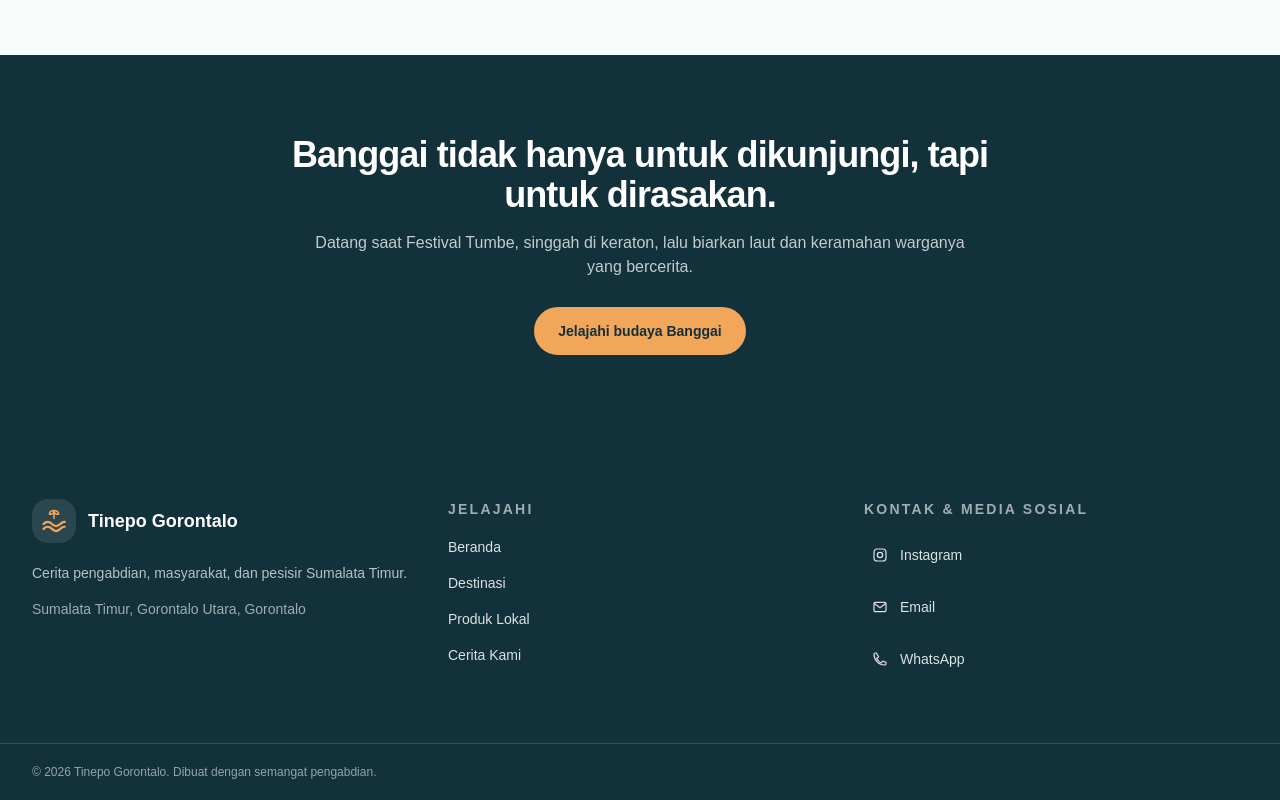
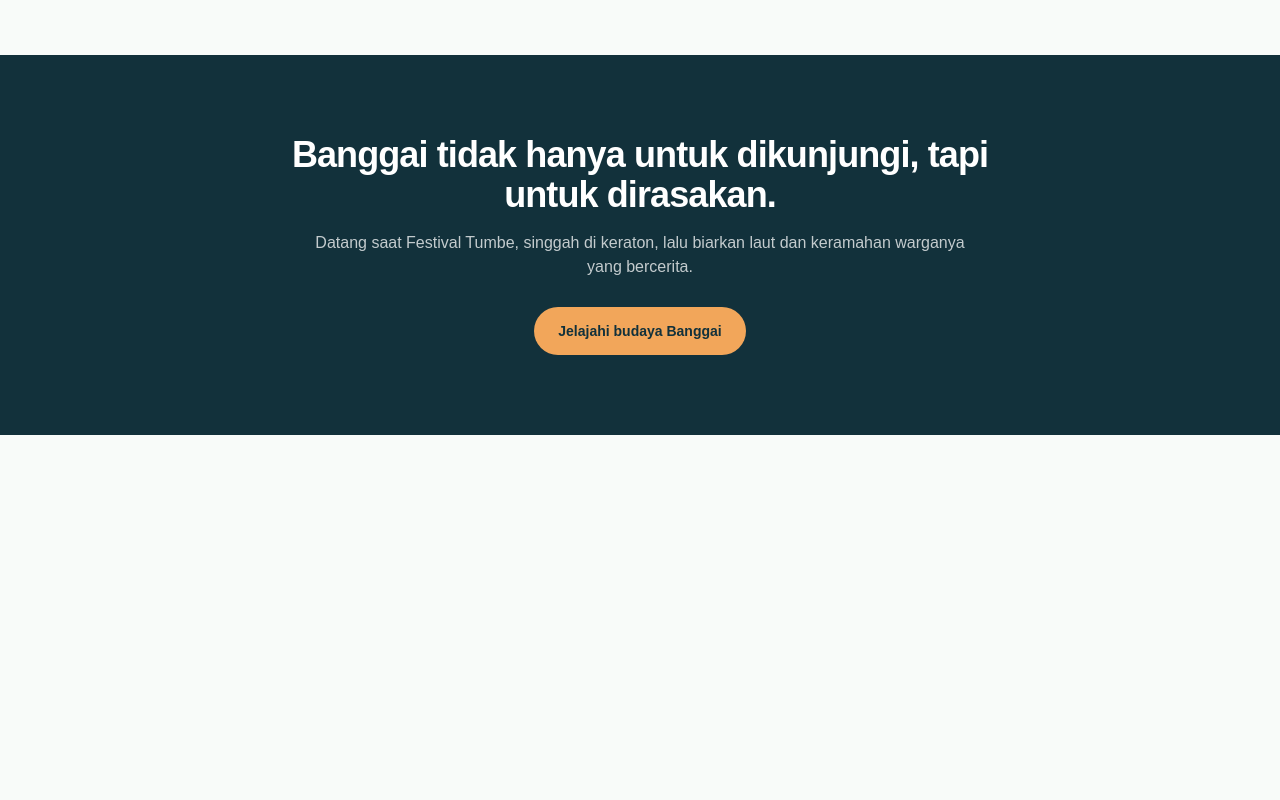
Before and after one commit to MonicaTasya/Mengusung-Banggai, a Next.js app: page / in a window 1280 px wide. Shown: the part 4865-5665 px from the top of the page. After the commit the page ends 5300 px from the top, so only its background shows below. Built offline with nearby package versions, Linux system fonts and the light colour scheme.

Commit message:
default layout: hidden footer

```diff
--- a/src/components/Layout/DefaultLayout.tsx
+++ b/src/components/Layout/DefaultLayout.tsx
@@ -8,7 +8,10 @@ export interface DefaultLayoutProps {
   className?: string;
 }
 
-export function DefaultLayout({ children, className = "" }: DefaultLayoutProps) {
+export function DefaultLayout({
+  children,
+  className = "",
+}: DefaultLayoutProps) {
   return (
     <div className={`flex min-h-screen flex-col ${className}`}>
       <SkipLink />
@@ -16,7 +19,7 @@ export function DefaultLayout({ children, className = "" }: DefaultLayoutProps)
       <main id="main-content" tabIndex={-1} className="flex-1">
         {children}
       </main>
-      <Footer />
+      {/* <Footer /> */}
     </div>
   );
 }
```
